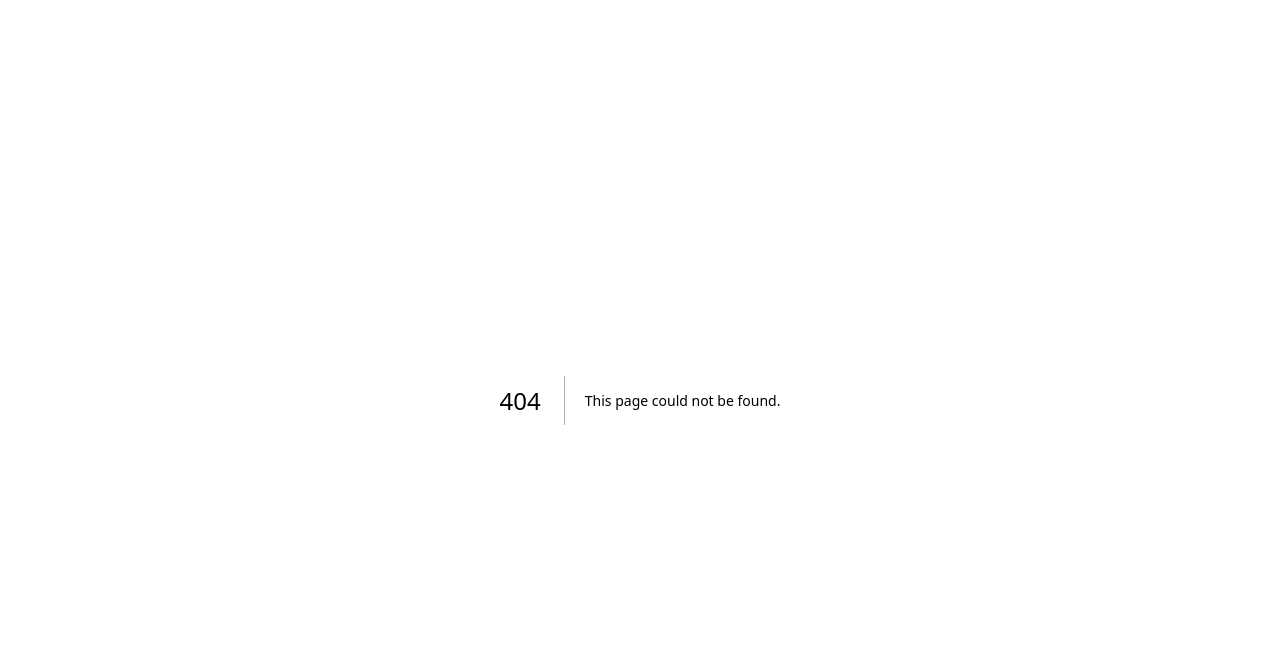
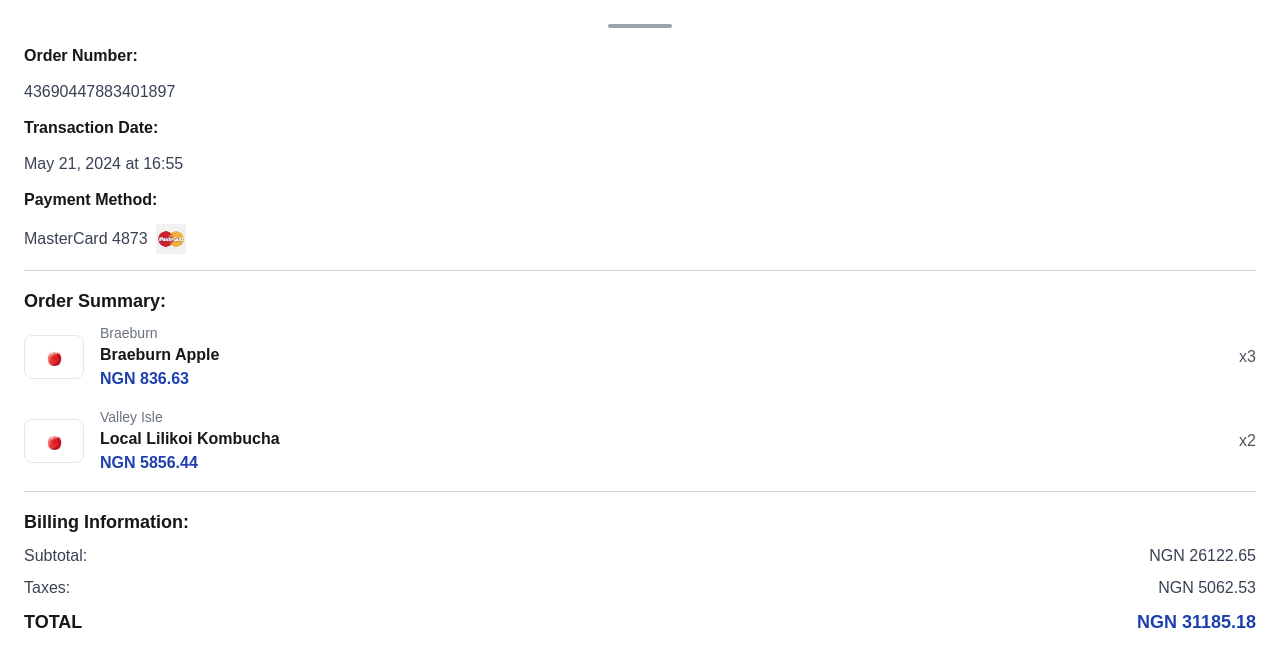
Before and after one commit to okoloemeka37/my-qr-app, a Next.js app: page /reciept in a window 1280 px wide. Before the commit this address had no page. Shown: the top 666 px of the page. Built offline with nearby package versions, Linux system fonts and the light colour scheme.

Commit message:
created all page

```diff
--- a/app/checkout/page.tsx
+++ b/app/checkout/page.tsx
@@ -1,15 +1,15 @@
 "use client";
-import { useEffect, useRef, useState } from "react";
+import { useState } from "react";
 import { Minus, Plus, Trash } from "lucide-react";
-import { useDrag } from "@use-gesture/react";
 import Link from "next/link";
 import Button from "../components/Button";
+import { useDrag } from "@use-gesture/react";
 
 
 const cartItems = [
   {
     id: 1,
-    sub:'Braeburn',
+    sub: "Braeburn",
     name: "Braeburn Apple",
     price: 836.63,
     image: "images/apple.png",
@@ -17,7 +17,7 @@
   },
   {
     id: 2,
-    sub:'minor figures',
+    sub: "minor figures",
     name: "Barista Oat Organic (1 Litre)",
     price: 5856.44,
     image: "images/apple.png",
@@ -25,7 +25,7 @@
   },
   {
     id: 3,
-    sub:'valley Isle',
+    sub: "valley Isle",
     name: "Local Lilikoi Kombucha",
     price: 11696.16,
     image: "images/apple.png",
@@ -34,15 +34,8 @@
 ];
 
 export default function Checkout() {
-
-
-
-
-
   const [items, setItems] = useState(cartItems);
   const [activeIndex, setActiveIndex] = useState<number | null>(null);
-
-
 
   // Calculate subtotal
   const subtotal = items.reduce((acc, item) => acc + item.price * item.quantity, 0);
@@ -72,6 +65,7 @@
       if (activeIndex !== index && activeIndex !== null) {
         const parentDiv = swipedDiv.parentElement as HTMLDivElement;
         parentDiv.querySelector(".in" + activeIndex)?.querySelector(".MT")!.classList.add("hidden");
+        parentDiv.querySelector(".in" + activeIndex)?.classList.add("p-6");
       }
     } else if (down) {
 
@@ -88,31 +82,30 @@
     };
 
 
-  const handlePayment = () => {
-    // Passing the total as a query parameter in the URL
-    const query = new URLSearchParams({ total: total.toFixed(2) }).toString();
-
-  };
   return (
-
-
     <div className="bg-white min-h-screen text-black">
       <div className="flex items-center justify-between mb-6 p-6">
-        <button className="text-2xl"><Link href={"/"}>✖</Link> </button>
+        <button className="text-2xl">
+          <Link href={"/"}>✖</Link>
+        </button>
         <h1 className="text-xl font-semibold">Checkout</h1>
         <button className="text-2xl text-blue-800">☰</button>
       </div>
 
       <div className="space-y-4 sm:space-y-6">
-    {items.map((item,index) => (
-      <div key={item.id}  className={`flex w-full items-stretch border-b border-gray-300  py-1 p-6  touch-none  in${index}`} {...bind(index)} >
+        {items.map((item, index) => (
+          <div key={item.id}
+            className={`flex w-full items-stretch border-b border-gray-300 py-1 p-6 touch-none in${index}`}
+            {...bind(index)}
+          >
             {/* Image */}
             <div className="w-14 h-14 sm:w-16 sm:h-16 flex-shrink-0 border border-gray-500 rounded-md">
               <img src={item.image} alt={item.name} className="w-full h-full object-cover" />
             </div>
 
             {/* Product Info */}
-        <div className="flex-1 flex flex-col justify-between ml-3 sm:ml-4">
+            <div className="flex-1 lg:w-11/12 lg:flex lg:flex-row sm:flex-col justify-between ml-3 sm:ml-4">
+              <div>
                 <p className="text-sm text-black">{item.sub}</p>
                 <p className="text-black text-lg font-bold sm:text-base whitespace-normal break-words">
                   {item.name}
@@ -120,6 +113,7 @@
                 <p className="text-blue-800 font-bold text-sm sm:text-base">
                   NGN {item.price.toFixed(2)}
                 </p>
+              </div>
 
               {/* Quantity Controls */}
               <div className="flex items-center ml-24 space-x-2 mt-1">
@@ -145,10 +139,12 @@
             </div>
 
             {/* Trash Button (Full Height) */}
-        <div className="bg-blue-800 flex items-center MT hidden justify-center px-4 w-14 sm:w-16" ><Trash size={24} color="white" onClick={() => trash(item.id)} /></div>
+            <div className="bg-blue-800 flex items-center MT hidden justify-center px-4 w-14 sm:w-16">
+              <Trash size={24} color="white" onClick={() => trash(item.id)} />
             </div>
-
+          </div>
         ))}
+      </div>
 
       <div className="mt-6 space-y-2 text-lg p-6">
         <div className="flex justify-between">
@@ -164,10 +160,11 @@
           <span className="text-blue-800">NGN {total.toFixed(2)}</span>
         </div>
       </div>
+
+      {/* Payment Button */}
+      <div className="p-6">
+      <Button Name="Proceed To Payment" url={{ pathname: "/payment", query: { total: total.toFixed(2) } }} />
       </div>
-      {/* Payment Button */}
-   <Button Name="Proceed To Payment" url={{pathname:"/payment",query:{total:total}}}/>
-
     </div>
   );
 }
--- /dev/null
+++ b/app/components/payMethod/card.tsx
@@ -0,0 +1,41 @@
+import React, { useState } from 'react'
+import {  ArrowLeft,CreditCard, PlusCircle } from "lucide-react";
+
+export default function Card() {
+    const [selectedCard, setSelectedCard] = useState<number | null>(null);
+
+
+    const cards = [
+        { id: 1, type: "MasterCard", last4: "4873", icon: "images/master.png" },
+        { id: 2, type: "Visa", last4: "1245", icon: "images/visa.png" },
+      ];
+
+
+  return (
+    <div>
+         <div className="mt-6 space-y-4">
+        {cards.map((card) => (
+          <div key={card.id} className="flex items-center space-x-3">
+            <input
+              type="radio"
+              name="payment"
+              className="w-5 h-5 accent-blue-800"
+              checked={selectedCard === card.id}
+              onChange={() => setSelectedCard(card.id)}
+
+            />
+            <span className="text-lg text-black">{card.type} {card.last4}</span>
+            <img src={card.icon} alt={card.type} className="h-6 w-10" />
+          </div>
+        ))}
+
+        {/* New Card Option */}
+        <button className="flex items-center text-blue-800 space-x-2">
+          <PlusCircle size={20} />
+          <span className="text-lg font-semibold">New Card</span>
+        </button>
+      </div>
+
+    </div>
+  )
+}
--- /dev/null
+++ b/app/components/payMethod/transer.tsx
@@ -0,0 +1,7 @@
+import React from 'react'
+
+export default function Transer() {
+  return (
+    <div>Transer to this account</div>
+  )
+}
--- /dev/null
+++ b/app/exitPass/page.tsx
@@ -0,0 +1,54 @@
+"use client";
+import Image from "next/image";
+import { useState } from "react";
+import { QRCodeSVG } from "qrcode.react";
+
+import Link from "next/link";
+
+
+
+export default function ExitPass() {
+  const [date] = useState("May 21, 2024 at 16:55");
+
+  return (
+    <div className="min-h-screen flex flex-col items-center justify-center bg-white px-6 py-6">
+      {/* Close Button */}
+      <div className="absolute top-6 right-6 text-gray-500 text-xl cursor-pointer">✕</div>
+
+      {/* Title */}
+      <h1 className="text-lg font-semibold text-center text-blue-900">
+        Thanks for using Paystride!
+      </h1>
+      <p className="text-gray-500 text-sm font-semibold">EXIT PASS</p>
+
+      {/* QR Code */}
+      <div className="mt-4">
+        <QRCodeSVG value="https://paystride.com/receipt/12345" size={140} />
+      </div>
+
+      {/* Date */}
+      <p className="text-blue-800 font-medium mt-3">{date}</p>
+
+      {/* eReceipt */}
+      <div className="w-full mt-6">
+        <button className="w-full flex items-center justify-between px-4 py-3 border border-gray-300 rounded-lg">
+        <Link href={`/reciept`}>
+          <div>
+            <p className="text-gray-600 font-semibold">View eReceipt</p>
+            <p className="text-sm text-gray-500">5 items <span className="text-blue-800 font-semibold">NGN 31185.18</span></p>
+          </div>
+
+          </Link> <span className="text-gray-500">›</span>
+        </button>
+      </div>
+
+      {/* Feedback */}
+      <p className="text-gray-700 text-sm mt-6">How was your Paystride experience today?</p>
+
+      {/* Tell Us Button */}
+      <button className="bg-blue-900 text-white font-semibold w-full py-3 rounded-lg mt-3">
+        Tell us
+      </button>
+    </div>
+  );
+}
--- a/app/payment/page.tsx
+++ b/app/payment/page.tsx
@@ -4,22 +4,25 @@
 import Button from "../components/Button";
 import { useSearchParams } from "next/navigation";
 import Link from "next/link";
+import Card from "../components/payMethod/card";
+import Transer from "../components/payMethod/transer";
+
 
 
 
 
  function PaymentContent() {
-  const [selectedCard, setSelectedCard] = useState<number | null>(null);
+
 
   const searchParams = useSearchParams();
   const total=searchParams.get("total");
+  const [tab, settab] = useState<number>(0)
 
 
-  const cards = [
-    { id: 1, type: "MasterCard", last4: "4873", icon: "images/master.png" },
-    { id: 2, type: "Visa", last4: "1245", icon: "images/visa.png" },
-  ];
-
+  const changeTab=(index:number)=>()=>{
+    console.log(index)
+    settab(index)
+  }
 
 
   return (
@@ -34,42 +37,22 @@
       </div>
 
       {/* Tabs */}
-      <div className="flex border-b">
-        {["Credit/Debit", "Transfer", "Cash"].map((tab, index) => (
+      <div className="flex border-b ">
+        {["Credit/Debit", "Transfer", "Cash"].map((tabName, index) => (
           <button
-            key={index}
-            className={`flex-1 pb-2 text-center ${
-              index === 0 ? "border-b-2 border-blue-800 text-blue-800" : "text-gray-500"
-            }`}
-          >
-            {tab}
+            key={index}  className={`flex-1 pb-2 text-center ${index == tab ? "border-b-2 border-blue-800 text-blue-800" : "text-gray-500"}`} onClick={changeTab(index)}>
+            {tabName}
           </button>
         ))}
       </div>
 
       {/* Payment Methods */}
-      <div className="mt-6 space-y-4">
-        {cards.map((card) => (
-          <div key={card.id} className="flex items-center space-x-3">
-            <input
-              type="radio"
-              name="payment"
-              className="w-5 h-5 accent-blue-800"
-              checked={selectedCard === card.id}
-              onChange={() => setSelectedCard(card.id)}
-            />
-            <span className="text-lg">{card.type} {card.last4}</span>
-            <img src={card.icon} alt={card.type} className="h-6 w-10" />
-          </div>
-        ))}
 
-        {/* New Card Option */}
-        <button className="flex items-center text-blue-800 space-x-2">
-          <PlusCircle size={20} />
-          <span className="text-lg font-semibold">New Card</span>
-        </button>
-      </div>
-        <Button Name={`Pay `+total } url="/" />
+      {tab === 0 && <Card/>}
+      {tab === 1 && <Transer/>}
+      {tab === 2 && <><p>Proceed to the  queue</p></>}
+
+      <Button Name={`Pay `+total } url="/exitPass" />
     </div>
   );
 }
--- /dev/null
+++ b/app/reciept/page.tsx
@@ -0,0 +1,79 @@
+"use client";
+
+
+export default function OrderSummary() {
+  return (
+    <div className="min-h-screen bg-white px-6 py-6">
+      {/* Header */}
+      <div className="flex justify-center mb-4">
+        <div className="h-1 w-16 bg-gray-400 rounded-full"></div>
+      </div>
+
+      {/* Order Details */}
+      <div className="space-y-3">
+        <p className="font-semibold">Order Number:</p>
+        <p className="text-gray-700">43690447883401897</p>
+
+        <p className="font-semibold">Transaction Date:</p>
+        <p className="text-gray-700">May 21, 2024 at 16:55</p>
+
+        <p className="font-semibold">Payment Method:</p>
+        <div className="flex items-center space-x-2">
+          <p className="text-gray-700">MasterCard 4873</p>
+          <img src= "images/master.png" alt="MasterCard" width={30} height={20} />
+        </div>
+      </div>
+
+      <hr className="my-4 border-gray-300" />
+
+      {/* Order Summary */}
+      <p className="font-semibold text-lg">Order Summary:</p>
+      <div className="space-y-4 mt-2">
+        {/* First Item */}
+        <div className="flex items-center space-x-4">
+          <div className="border rounded-lg p-1">
+            <img src="images/apple.png" alt="Apple" width={50} height={50} />
+          </div>
+          <div className="flex-1">
+            <p className="text-sm text-gray-500">Braeburn</p>
+            <p className="font-semibold">Braeburn Apple</p>
+            <p className="text-blue-800 font-semibold">NGN 836.63</p>
+          </div>
+          <p className="text-gray-600">x3</p>
+        </div>
+
+        {/* Second Item */}
+        <div className="flex items-center space-x-4">
+          <div className="border rounded-lg p-1">
+            <img src="images/apple.png" alt="Kombucha" width={50} height={50} />
+          </div>
+          <div className="flex-1">
+            <p className="text-sm text-gray-500">Valley Isle</p>
+            <p className="font-semibold">Local Lilikoi Kombucha</p>
+            <p className="text-blue-800 font-semibold">NGN 5856.44</p>
+          </div>
+          <p className="text-gray-600">x2</p>
+        </div>
+      </div>
+
+      <hr className="my-4 border-gray-300" />
+
+      {/* Billing Information */}
+      <p className="font-semibold text-lg">Billing Information:</p>
+      <div className="mt-2 space-y-2">
+        <div className="flex justify-between">
+          <p className="text-gray-700">Subtotal:</p>
+          <p className="text-gray-700">NGN 26122.65</p>
+        </div>
+        <div className="flex justify-between">
+          <p className="text-gray-700">Taxes:</p>
+          <p className="text-gray-700">NGN 5062.53</p>
+        </div>
+        <div className="flex justify-between font-bold text-lg">
+          <p>TOTAL</p>
+          <p className="text-blue-800">NGN 31185.18</p>
+        </div>
+      </div>
+    </div>
+  );
+}
--- a/package.json
+++ b/package.json
@@ -15,6 +15,7 @@
     "ionicons": "^7.4.0",
     "lucide-react": "^0.475.0",
     "next": "15.0.2",
+    "qrcode.react": "^4.2.0",
     "react": "^18.3.1",
     "react-dom": "^18.3.1"
   },
```
Also changed, not shown: app/success/page.tsx (added), 1 other file (tests, documents, lock files or other folders). Lines whose indentation alone changed are shown as unchanged.
